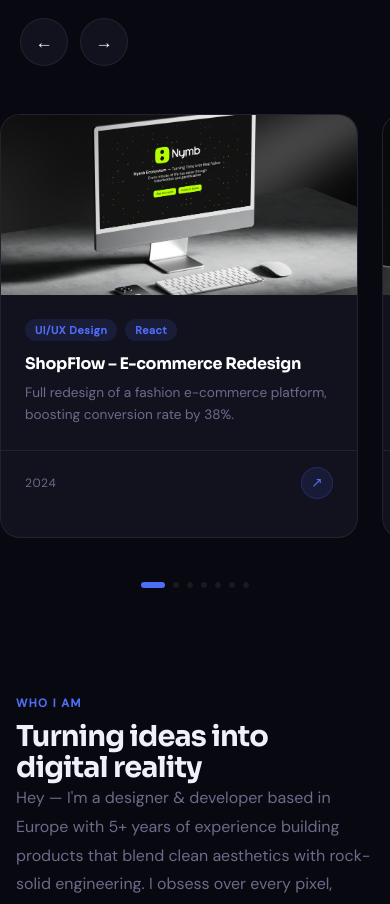
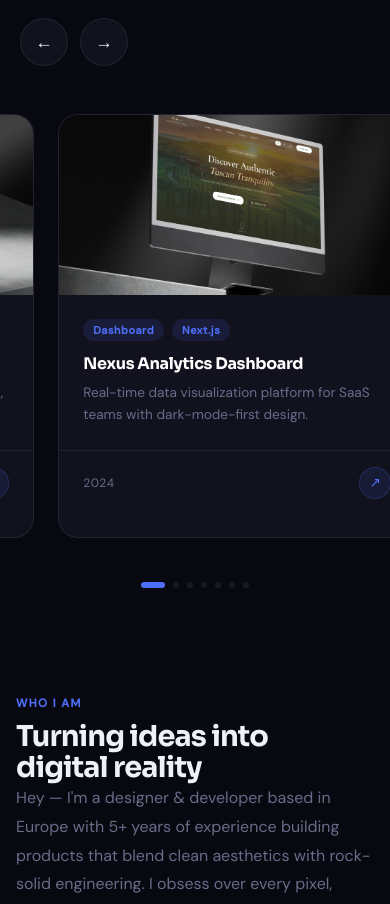
Before and after one commit to nelu11221/portfolio, a React (Create React App) app: page / in a window 390 px wide. Shown: the part 994-1898 px from the top of the page. Built offline with nearby package versions, Linux system fonts and the light colour scheme.

Commit message:
Ready for deployment

```diff
--- a/src/App.css
+++ b/src/App.css
@@ -492,6 +492,8 @@
   cursor: grab;
   padding-bottom: 4px;
   width: 100%;
+  display: flex;
+  justify-content: center;
 }
 
 .slider-track-wrapper::-webkit-scrollbar { display: none; }
@@ -500,8 +502,7 @@
 .slider-track {
   display: flex;
   gap: 24px;
-  padding: 0 60px;
-  /* center cards: leading padding pushes first card to center */
+  padding: 0 calc((100vw - 320px) / 2);
 }
 
 /* ─── PROJECT CARD ─── */
@@ -2348,7 +2349,7 @@
   .slider-section { padding: 60px 0; }
   .slider-header { padding: 0 20px; flex-direction: column; align-items: flex-start; gap: 16px; }
   .slider-controls { align-self: flex-start; margin-top: 4px; }
-  .slider-track { padding: 0 20px; padding-right: 20px; }
+  .slider-track { padding: 0 calc((100vw - 280px) / 2); }
   .project-card { flex: 0 0 calc(100vw - 48px); max-width: 380px; }
   .card-title { font-size: 1rem; }
 
--- a/src/App.js
+++ b/src/App.js
@@ -529,46 +529,23 @@
 // ─── Slider Section ──────────────────────────────────────────────
 function ProjectSlider({ onOpen }) {
   const wrapperRef = useRef(null);
-  const trackRef = useRef(null);
   const [activeIdx, setActiveIdx] = useState(0);
   const touchStart = useRef(0);
   const maxIdx = projects.length - 1;
 
   const getCardWidth = () => {
-    if (!wrapperRef.current) return 404;
+    if (!wrapperRef.current) return 344;
     const card = wrapperRef.current.querySelector('.project-card');
-    if (!card) return 404;
+    if (!card) return 344;
     return card.offsetWidth + 24;
   };
-
-  // Center first card by setting track padding dynamically
-  useEffect(() => {
-    const setCenterPadding = () => {
-      if (!wrapperRef.current || !trackRef.current) return;
-      const card = wrapperRef.current.querySelector('.project-card');
-      if (!card) return;
-      const wrapperW = wrapperRef.current.offsetWidth;
-      const cardW = card.offsetWidth;
-      const pad = Math.max(24, (wrapperW - cardW) / 2);
-      trackRef.current.style.paddingLeft = pad + 'px';
-      trackRef.current.style.paddingRight = pad + 'px';
-    };
-    setCenterPadding();
-    window.addEventListener('resize', setCenterPadding);
-    return () => window.removeEventListener('resize', setCenterPadding);
-  }, []);
 
   const goTo = (idx) => {
     const clamped = Math.max(0, Math.min(idx, maxIdx));
     setActiveIdx(clamped);
     if (!wrapperRef.current) return;
-    const cardW = getCardWidth();
-    const wrapperW = wrapperRef.current.offsetWidth;
-    const card = wrapperRef.current.querySelector('.project-card');
-    const cardVisibleW = card ? card.offsetWidth : 380;
-    const pad = Math.max(24, (wrapperW - cardVisibleW) / 2);
     wrapperRef.current.scrollTo({
-      left: clamped * cardW - (pad - 0),
+      left: clamped * getCardWidth(),
       behavior: 'smooth',
     });
   };
@@ -605,7 +582,7 @@
         onTouchStart={handleTouchStart}
         onTouchEnd={handleTouchEnd}
       >
-        <div className="slider-track" ref={trackRef}>
+        <div className="slider-track">
           {projects.map((p) => (
             <ProjectCard key={p.id} project={p} onOpen={onOpen} />
           ))}
```
